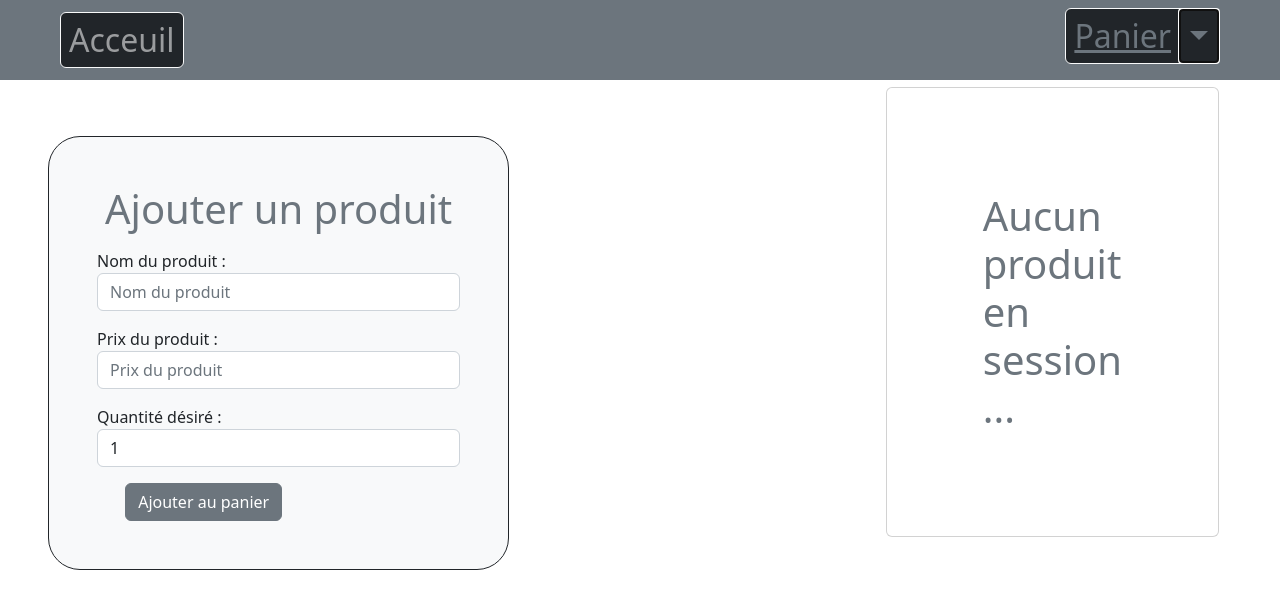
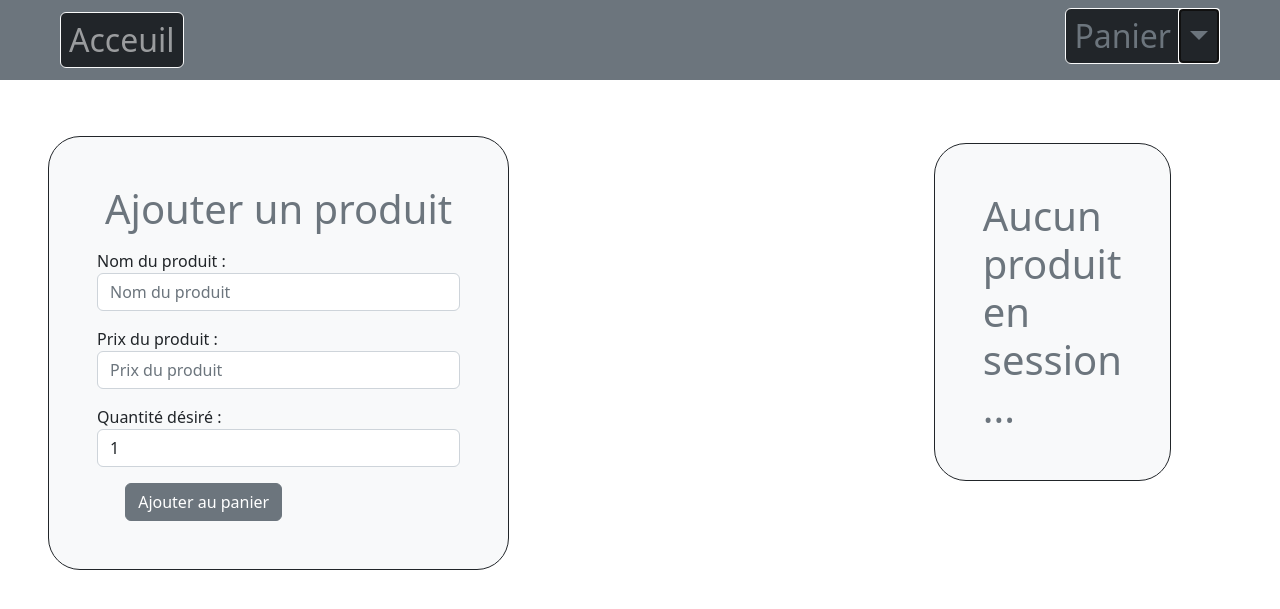
Before and after one commit to CedricStrub/ElanF, a PHP site: page / in a window 1280 px wide, after a click on "Toggle Dropdown". Shown: the top 609 px of the page. Run offline with PHP 8.4, Linux system fonts and the light colour scheme.

Commit message:
Fin de journée 23/11/2022

```diff
--- a/Appli PHP/index.php
+++ b/Appli PHP/index.php
@@ -20,16 +20,16 @@
     <div class="navbar-collapse collapse w-100 order-md-3 dual-collapse2 h2">
     <div class="collapse navbar-collapse " id="navbarNavDarkDropdown">
         <ul class="navbar-nav ms-auto me-5 bg-dark border border-light rounded ">
-            <a href="recap.php" class="bg-dark text-secondary m-2">Panier</a>
+            <a href="recap.php" class="bg-dark text-secondary m-2 text-decoration-none">Panier</a>
         <button type="button" class="bg-dark dropdown-toggle dropdown-toggle-split text-secondary" id="dropdownMenuReference" data-bs-toggle="dropdown" aria-expanded="false" data-bs-reference="parent">
             <span class="visually-hidden">Toggle Dropdown</span>
         </button>
         <li class="dropdown">
-            <ul class="dropdown-menu dropdown-menu-lg-end mt-4" aria-labelledby="navbarDarkDropdownMenuLink">
+            <ul class="dropdown-menu border-0 dropdown-menu-lg-end mt-4" aria-labelledby="navbarDarkDropdownMenuLink">
                 <?php
                 session_start();
                 if(!isset($_SESSION['products']) || empty($_SESSION['products'])){
-                    echo "<div class='d-flex m-5'><h1 class='m-5 text-secondary'>Aucun produit en session ...</h1></div>";
+                    echo "<div class='d-flex border border-dark rounded-5 bg-light m-5'><h1 class='m-5 text-secondary'>Aucun produit en session ...</h1></div>";
                 }else{
                     echo "<div class='d-flex'><div class='d-flex bg-light border border-dark rounded-5 m-5'><table class='m-5 table table-bordered'>".
                             "<thead class='text-secondary h3'>".
@@ -68,7 +68,7 @@
     </div>
     </nav>
     <div class="d-flex">
-        <form class="bg-light m-5 border border-dark rounded-5" action="traitement.php" method="post">
+        <form class="bg-light m-5 border border-dark rounded-5" action="traitement.php?action=addProduct" method="post">
         <div class="m-5">
         <div class="m-2">
             <h1 class="text-secondary">Ajouter un produit</h1>
@@ -79,11 +79,11 @@
         </div>
         <div class="mb-3">
             <label for="prix">Prix du produit :</label>
-            <input type="number" class="form-control" placeholder="Prix du produit" name="price">
+            <input type="number" class="form-control" placeholder="Prix du produit" name="price" min="1">
         </div>
         <div class="mb-3">
             <label for="prix">Quantité désiré :</label>
-            <input type="number" class="form-control" name="qtt" value="1">
+            <input type="number" class="form-control" name="qtt" value="1" min="1">
         </div>
         <div class="form-check mb-5">
             <label class="form-check-label"></label>
```
Also changed, not shown: Appli PHP/recap.php (+6 -1 lines), Appli PHP/traitement.php (+30 -5 lines).
